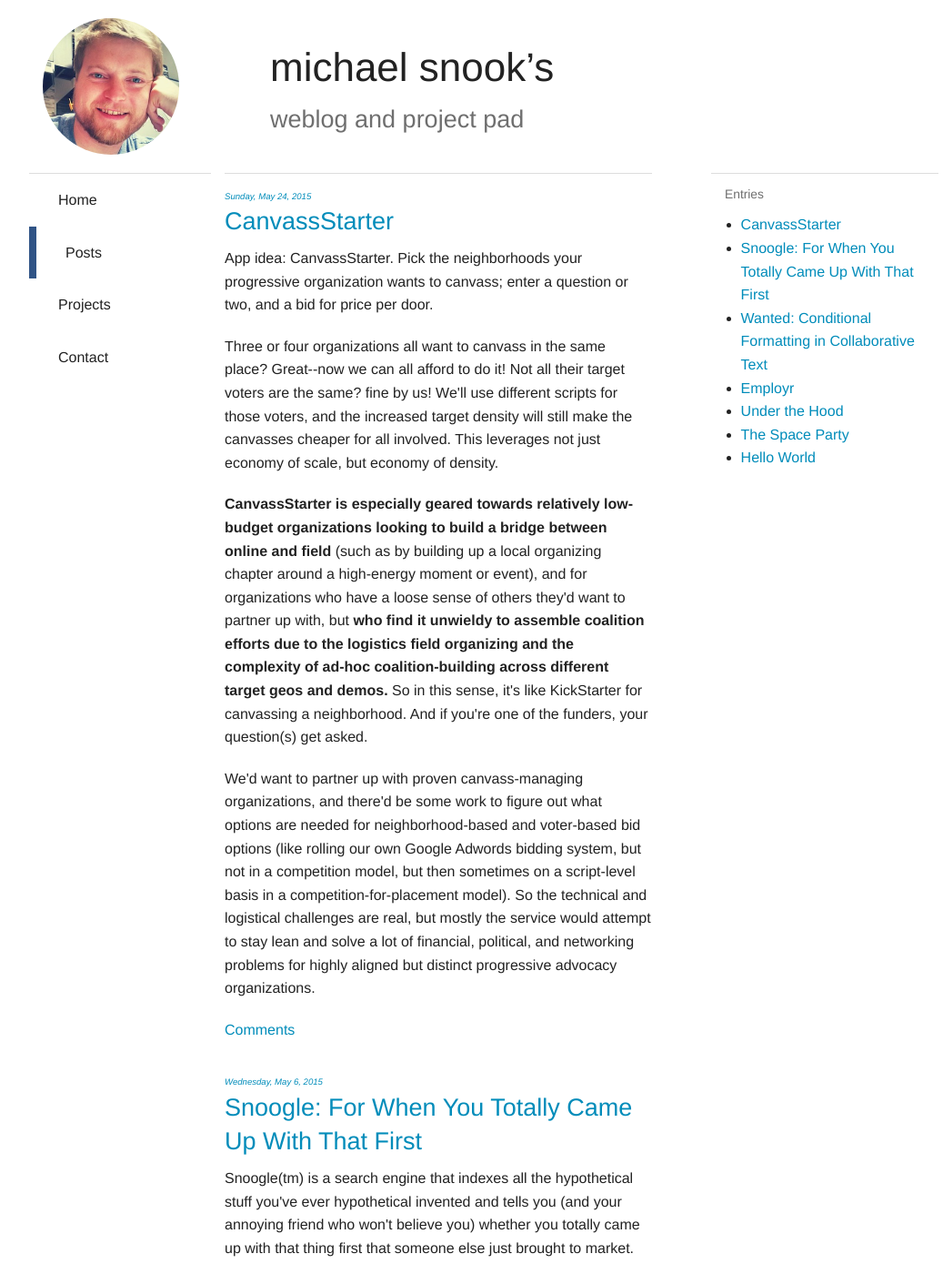
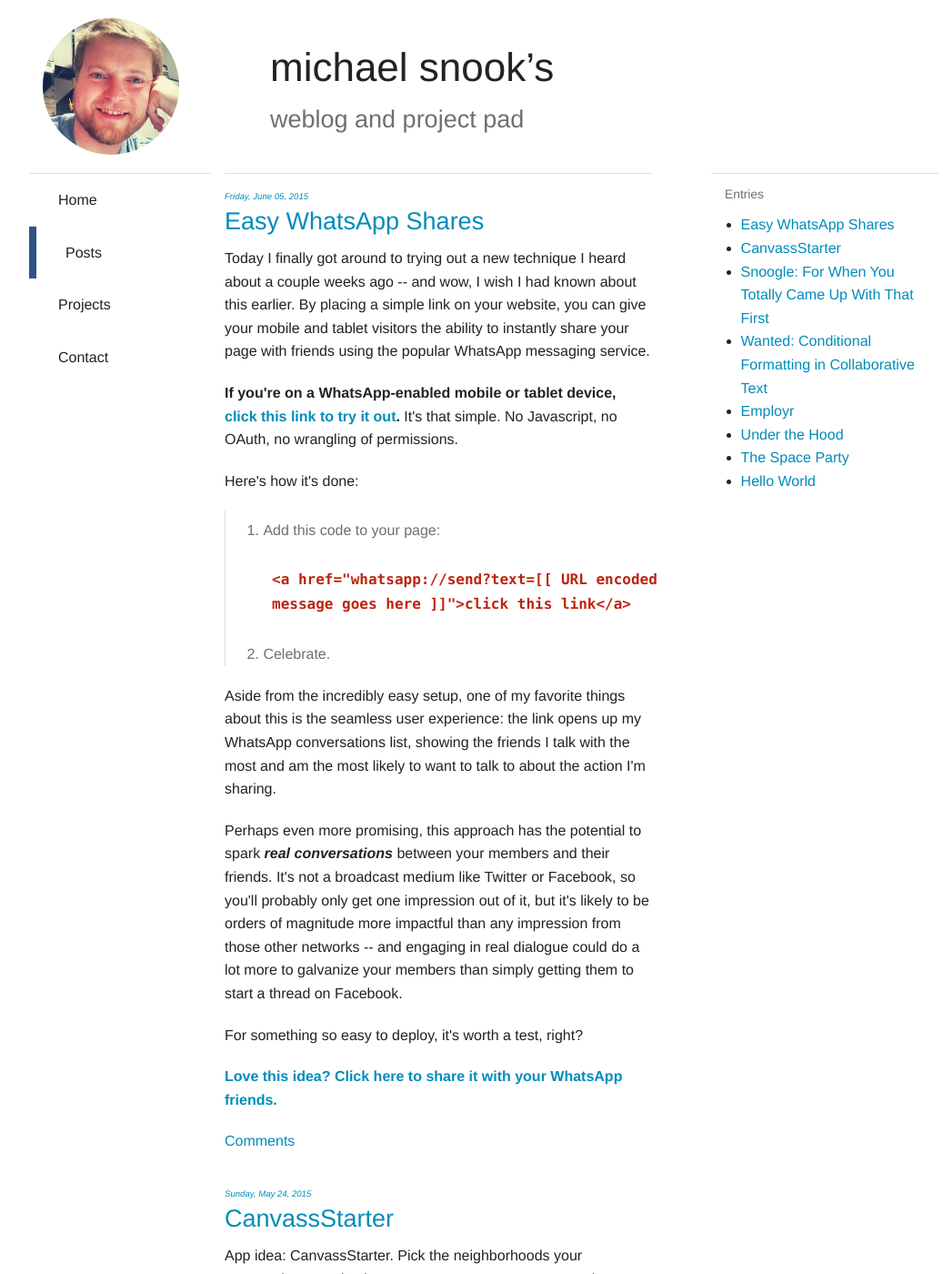
Before and after one commit to michaelsnook/snook.pub, a Jekyll site: the page built from posts.html, in a window 1280 px wide and 1400 px high. Shown: the whole window at 91% size, without its empty margins (108-1145 px from the left). Built offline with Jekyll 4.4.1, drawn with Linux system fonts in a browser that asks for light colours; comment, search, counter and statistics services are not loaded.

Commit message:
new post! easy whatsapp shares

```diff
--- a/_includes/right_sidebar.html
+++ b/_includes/right_sidebar.html
@@ -2,7 +2,7 @@
   <h4><small>Entries</small></h4>
   <ul class="sidenav">
   {% for post in site.posts %}
-  {% if page.layout == "home" or post.category == page.category %}
+  {% if page.layout == "home" or post.category == page.category or page.category == "posts" %}
     <li>
       <a {% if post.id == page.id %}class="active" {% endif %}href="{{ post.url }}">{{ post.title }}</a>
     </li>
--- /dev/null
+++ b/_posts/2015-06-05-Easy-WhatsApp-Shares.md
@@ -0,0 +1,34 @@
+---
+layout: posts
+title: Easy WhatsApp Shares
+datestring: Friday, June 05, 2015
+category: posts
+javascript: |
+  $(document).ready(function(){
+    href = 'Check out this fast easy way to get people sharing your page on WhatsApp! ' + $('#whatsapp-share').prop('href');
+    $('#whatsapp-share').prop('href', 'whatsapp://send?text=' + encodeURIComponent(href)).removeClass('hide');
+  });
+---
+
+Today I finally got around to trying out a new technique I heard about a couple
+weeks ago \-- and wow, I wish I had known about this earlier. By placing a simple
+link on your website, you can give your mobile and tablet visitors the ability to instantly share your page with friends using the popular WhatsApp messaging service.
+
+**If you\'re on a WhatsApp-enabled mobile or tablet device, [click this link to try it out](whatsapp://send?text=Wow%20this%20WhatsApp%20thing%20is%20amazing%21).** It\'s that simple. No Javascript, no OAuth, no wrangling of permissions.
+
+Here\'s how it\'s done:
+
+> 1. Add this code to your page:
+>     <pre><code>
+>     &lt;a href="whatsapp://send?text=[[ URL encoded
+>     message goes here ]]"&gt;click this link&lt;/a&gt;
+>     </code></pre>
+> 1. Celebrate.
+
+Aside from the incredibly easy setup, one of my favorite things about this is the seamless user experience: the link opens up my WhatsApp conversations list, showing the friends I talk with the most and am the most likely to want to talk to about the action I\'m sharing.
+
+Perhaps even more promising, this approach has the potential to spark ***real conversations*** between your members and their friends. It\'s not a broadcast medium like Twitter or Facebook, so you\'ll probably only get one impression out of it, but it\'s likely to be orders of magnitude more impactful than any impression from those other networks \-- and engaging in real dialogue could do a lot more to galvanize your members than simply getting them to start a thread on Facebook.
+
+For something so easy to deploy, it\'s worth a test, right?
+
+**[Love this idea? Click here to share it with your WhatsApp friends.](whatsapp://send?text=Check%20out%20this%20fast%20easy%20way%20to%20get%20people%20sharing%20your%20page%20on%20WhatsApp!%20http%3A%2F%2Fsnook.pub%2Fposts%2F2015%2F06%2F05%2FEasy-WhatsApp-Shares.html)**
```
